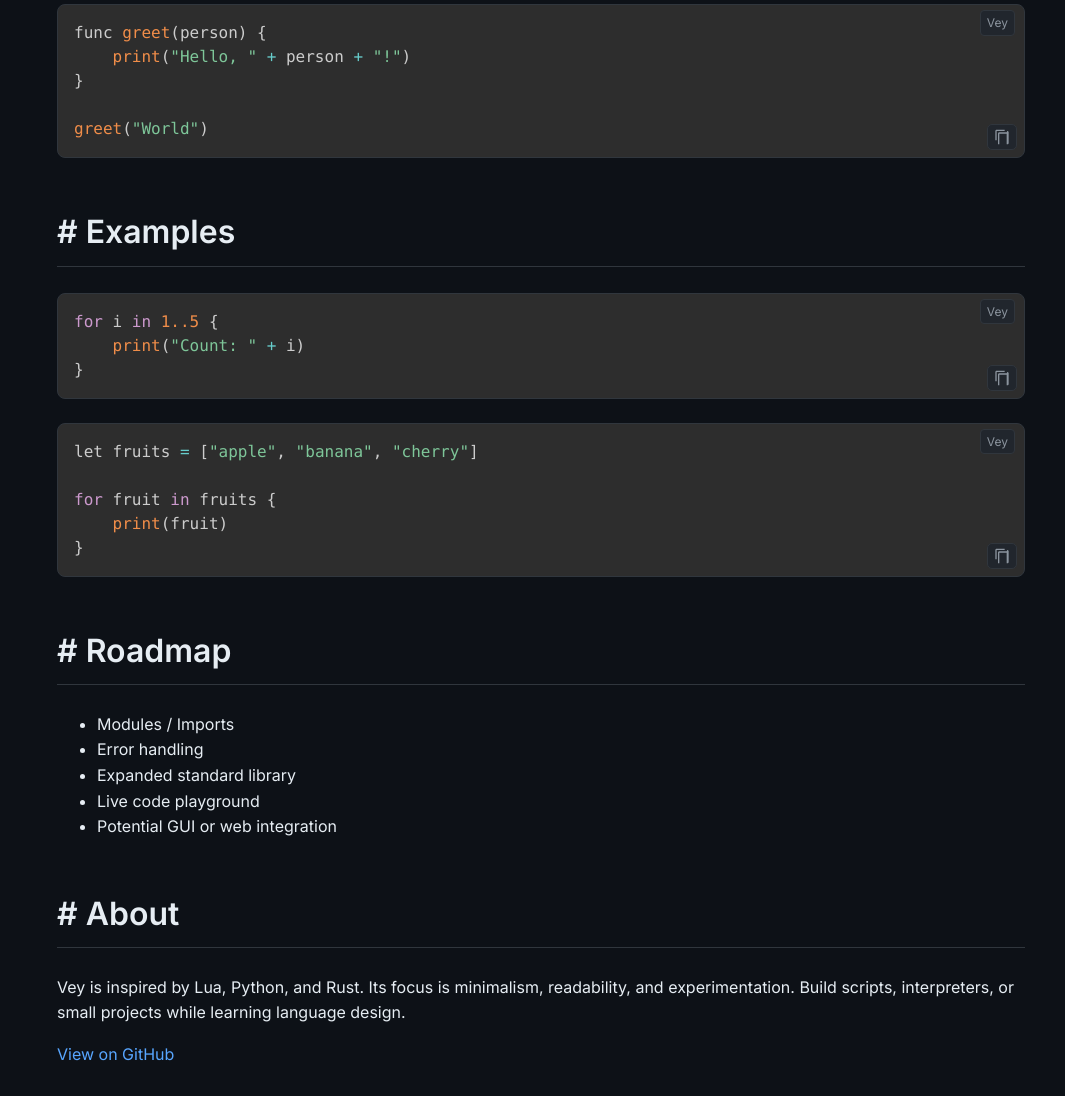
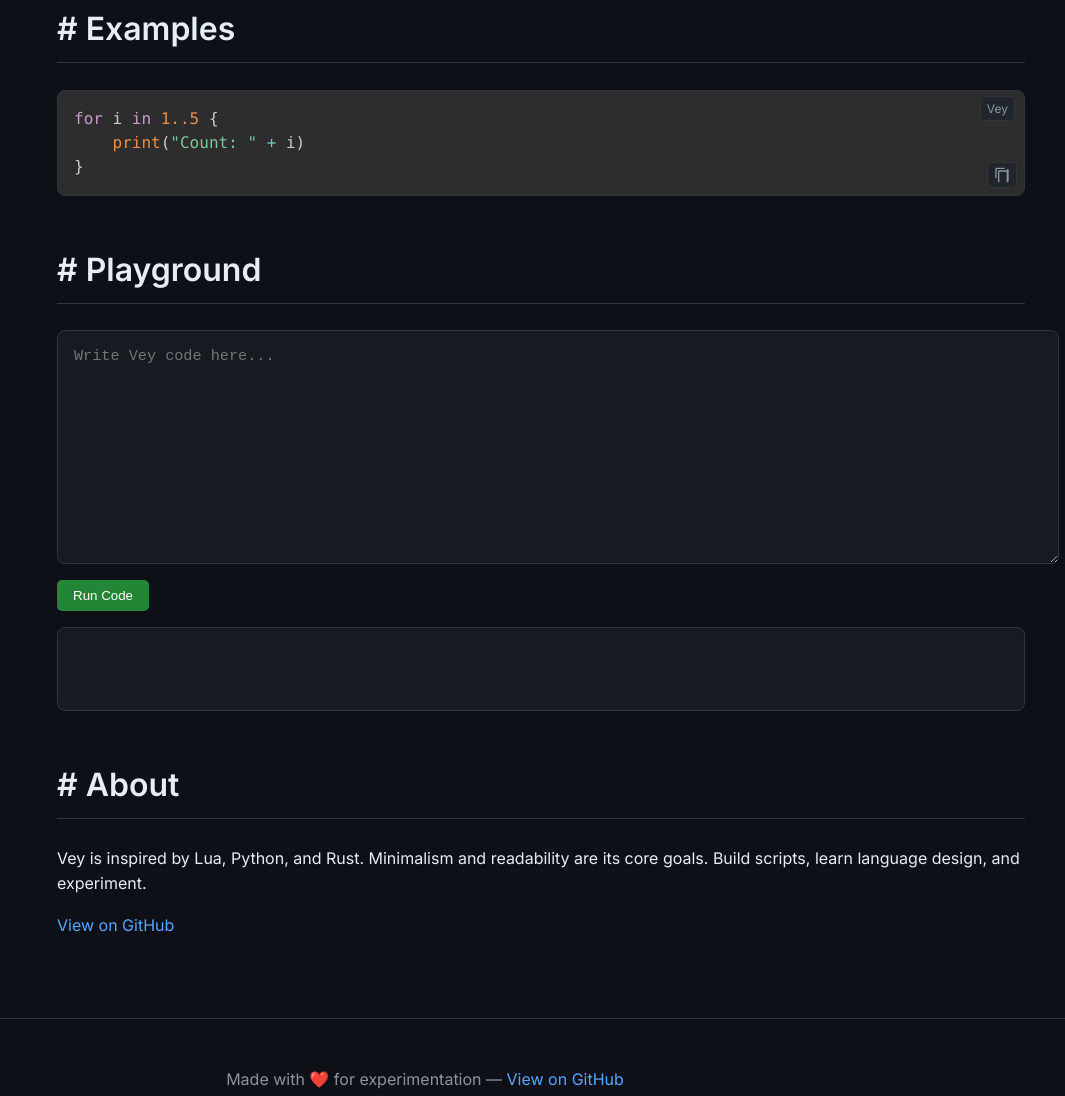
Before and after one commit to datashe192/Vey, a plain HTML site: page index.html in a window 1280 px wide. Shown: the part 678-1774 px from the top of the page, without its empty margins (215-1280 px from the left). Drawn offline with nearby package versions, Linux system fonts and the light colour scheme.

Commit message:
Update index.html

```diff
--- a/index.html
+++ b/index.html
@@ -3,9 +3,9 @@
 <head>
 <meta charset="UTF-8">
 <meta name="viewport" content="width=device-width, initial-scale=1.0">
-<title>Vey — Minimal Programming Language</title>
+<title>Vey — Interactive Playground</title>
 
-<!-- Google Fonts -->
+<!-- Fonts -->
 <link href="https://fonts.googleapis.com/css2?family=Inter:wght@400;600&display=swap" rel="stylesheet">
 
 <!-- Prism.js for code highlighting -->
@@ -14,177 +14,66 @@
 <script src="https://cdnjs.cloudflare.com/ajax/libs/prism/1.29.0/components/prism-clike.min.js"></script>
 
 <style>
-  /* --- Basic Layout --- */
-  body {
-    font-family: "Inter", sans-serif;
-    margin: 0;
-    padding: 0;
-    background: #0d1117;
-    color: #e6edf3;
-    line-height: 1.6;
-    scroll-behavior: smooth;
-  }
+  body { font-family: "Inter", sans-serif; margin:0; padding:0; background:#0d1117; color:#e6edf3; line-height:1.6; scroll-behavior:smooth; transition: background 0.3s, color 0.3s; }
+  header { background:#161b22; padding:2rem 1rem; text-align:center; border-bottom:1px solid #30363d; }
+  header h1 { font-size:3rem; margin:0; font-weight:700; }
+  header p { font-size:1.2rem; color:#8b949e; margin-top:0.5rem; }
+  main { display:flex; max-width:1200px; margin:2rem auto; padding:0 1rem; }
+  nav { flex:0 0 200px; margin-right:2rem; position:sticky; top:2rem; align-self:flex-start; }
+  nav a { display:block; color:#58a6ff; text-decoration:none; margin-bottom:1rem; font-weight:600; }
+  nav a.active, nav a:hover { text-decoration:underline; }
+  .content { flex:1; }
+  h2 { margin-top:3rem; font-size:2rem; border-bottom:1px solid #30363d; padding-bottom:0.5rem; opacity:0; transform: translateY(20px); transition: all 0.6s ease; }
+  .show { opacity:1; transform: translateY(0); }
+  .code-block { position:relative; margin:1.5rem 0; }
+  pre { background:#161b22; border:1px solid #30363d; border-radius:8px; padding:1rem; overflow-x:auto; }
+  code { font-family:"Fira Code", monospace; font-size:0.95rem; }
+  .lang-label { position:absolute; top:6px; right:10px; background:#21262d; color:#8b949e; font-size:0.75rem; padding:2px 6px; border-radius:4px; border:1px solid #30363d; }
+  .copy-btn { position:absolute; bottom:8px; right:8px; background:#21262d; border:1px solid #30363d; border-radius:5px; padding:4px 6px; display:flex; align-items:center; justify-content:center; cursor:pointer; transition:border-color 0.2s; }
+  .copy-btn svg { width:16px; height:16px; fill:#8b949e; }
+  .copy-btn.copied { border-color:#238636; }
+  footer { text-align:center; padding:2rem 1rem; color:#8b949e; border-top:1px solid #30363d; margin-top:4rem; }
+  a { color:#58a6ff; text-decoration:none; }
+  a:hover { text-decoration:underline; }
 
-  header {
-    background: #161b22;
-    padding: 2rem 1rem;
-    text-align: center;
-    border-bottom: 1px solid #30363d;
-  }
+  /* Playground */
+  #playground { margin-top:2rem; }
+  #editor { width:100%; height:200px; background:#161b22; color:#e6edf3; border-radius:8px; border:1px solid #30363d; padding:1rem; font-family:"Fira Code", monospace; font-size:0.95rem; resize:vertical; }
+  #run-btn { margin-top:0.5rem; padding:0.5rem 1rem; border:none; background:#238636; color:#fff; border-radius:5px; cursor:pointer; transition: background 0.2s; }
+  #run-btn:hover { background:#2ea043; }
+  #output { margin-top:1rem; background:#161b22; border:1px solid #30363d; border-radius:8px; padding:1rem; min-height:50px; white-space:pre-wrap; }
 
-  header h1 {
-    font-size: 3rem;
-    margin: 0;
-    font-weight: 700;
-  }
-
-  header p {
-    font-size: 1.2rem;
-    color: #8b949e;
-    margin-top: 0.5rem;
-  }
-
-  main {
-    display: flex;
-    max-width: 1200px;
-    margin: 2rem auto;
-    padding: 0 1rem;
-  }
-
-  /* --- Sidebar --- */
-  nav {
-    flex: 0 0 200px;
-    margin-right: 2rem;
-    position: sticky;
-    top: 2rem;
-    align-self: flex-start;
-  }
-
-  nav a {
-    display: block;
-    color: #58a6ff;
-    text-decoration: none;
-    margin-bottom: 1rem;
-    font-weight: 600;
-  }
-
-  nav a:hover {
-    text-decoration: underline;
-  }
-
-  /* --- Content --- */
-  .content {
-    flex: 1;
-  }
-
-  h2 {
-    margin-top: 3rem;
-    font-size: 2rem;
-    border-bottom: 1px solid #30363d;
-    padding-bottom: 0.5rem;
-  }
-
-  .code-block {
-    position: relative;
-    margin: 1.5rem 0;
-  }
-
-  pre {
-    background: #161b22;
-    border: 1px solid #30363d;
-    border-radius: 8px;
-    padding: 1rem;
-    overflow-x: auto;
-  }
-
-  code {
-    font-family: "Fira Code", monospace;
-    font-size: 0.95rem;
-  }
-
-  /* Vey label */
-  .lang-label {
-    position: absolute;
-    top: 6px;
-    right: 10px;
-    background: #21262d;
-    color: #8b949e;
-    font-size: 0.75rem;
-    padding: 2px 6px;
-    border-radius: 4px;
-    border: 1px solid #30363d;
-  }
-
-  /* Copy button */
-  .copy-btn {
-    position: absolute;
-    bottom: 8px;
-    right: 8px;
-    background: #21262d;
-    border: 1px solid #30363d;
-    border-radius: 5px;
-    padding: 4px 6px;
-    display: flex;
-    align-items: center;
-    justify-content: center;
-    cursor: pointer;
-    transition: border-color 0.2s;
-  }
-
-  .copy-btn svg {
-    width: 16px;
-    height: 16px;
-    fill: #8b949e;
-  }
-
-  .copy-btn.copied {
-    border-color: #238636;
-  }
-
-  footer {
-    text-align: center;
-    padding: 2rem 1rem;
-    color: #8b949e;
-    border-top: 1px solid #30363d;
-    margin-top: 4rem;
-  }
-
-  a {
-    color: #58a6ff;
-    text-decoration: none;
-  }
-
-  a:hover {
-    text-decoration: underline;
-  }
+  /* Dark/Light Toggle */
+  #theme-toggle { position:fixed; top:20px; right:20px; padding:6px 10px; border:none; border-radius:5px; cursor:pointer; background:#21262d; color:#8b949e; transition: background 0.3s, color 0.3s; }
+  #theme-toggle:hover { background:#30363d; }
 </style>
 </head>
 <body>
 
+<button id="theme-toggle">Toggle Dark/Light</button>
+
 <header>
   <h1>Vey</h1>
-  <p>A minimal, experimental programming language focused on clarity and simplicity.</p>
+  <p>Interactive Playground & Docs for the Vey Programming Language</p>
 </header>
 
 <main>
   <nav>
-    <a href="#home">Home</a>
+    <a href="#home" class="active">Home</a>
     <a href="#docs">Docs</a>
     <a href="#examples">Examples</a>
-    <a href="#roadmap">Roadmap</a>
+    <a href="#playground">Playground</a>
     <a href="#about">About</a>
   </nav>
 
   <div class="content">
-
-    <!-- Home Section -->
+    <!-- Home -->
     <section id="home">
       <h2># Home</h2>
-      <p>Vey is a minimal programming language built for experimentation, clarity, and simplicity.
-      Learn, explore, and build your own interpreters, scripts, and projects with Vey.</p>
+      <p>Vey is a minimal programming language built for experimentation and clarity. Explore code, run it live, and learn quickly.</p>
     </section>
 
-    <!-- Docs Section -->
+    <!-- Docs -->
     <section id="docs">
       <h2># Docs</h2>
       <div class="code-block">
@@ -196,21 +85,9 @@
 let version = 0.1
 let active = true</code></pre>
       </div>
-
-      <div class="code-block">
-        <span class="lang-label">Vey</span>
-        <button class="copy-btn" title="Copy">
-          <svg viewBox="0 0 24 24"><path d="M16 1H4c-1.1 0-2 .9-2 2v14h2V3h12V1zm3 4H8c-1.1 0-2 .9-2 2v16h14c1.1 0 2-.9 2-2V5c0-1.1-.9-2-2-2zm0 18H8V7h11v16z"/></svg>
-        </button>
-        <pre><code class="language-clike">func greet(person) {
-    print("Hello, " + person + "!")
-}
-
-greet("World")</code></pre>
-      </div>
     </section>
 
-    <!-- Examples Section -->
+    <!-- Examples -->
     <section id="examples">
       <h2># Examples</h2>
       <div class="code-block">
@@ -222,38 +99,20 @@ greet("World")</code></pre>
     print("Count: " + i)
 }</code></pre>
       </div>
-
-      <div class="code-block">
-        <span class="lang-label">Vey</span>
-        <button class="copy-btn" title="Copy">
-          <svg viewBox="0 0 24 24"><path d="M16 1H4c-1.1 0-2 .9-2 2v14h2V3h12V1zm3 4H8c-1.1 0-2 .9-2 2v16h14c1.1 0 2-.9 2-2V5c0-1.1-.9-2-2-2zm0 18H8V7h11v16z"/></svg>
-        </button>
-        <pre><code class="language-clike">let fruits = ["apple", "banana", "cherry"]
-
-for fruit in fruits {
-    print(fruit)
-}</code></pre>
-      </div>
     </section>
 
-    <!-- Roadmap Section -->
-    <section id="roadmap">
-      <h2># Roadmap</h2>
-      <ul>
-        <li>Modules / Imports</li>
-        <li>Error handling</li>
-        <li>Expanded standard library</li>
-        <li>Live code playground</li>
-        <li>Potential GUI or web integration</li>
-      </ul>
+    <!-- Playground -->
+    <section id="playground">
+      <h2># Playground</h2>
+      <textarea id="editor" placeholder="Write Vey code here..."></textarea>
+      <button id="run-btn">Run Code</button>
+      <div id="output"></div>
     </section>
 
-    <!-- About Section -->
+    <!-- About -->
     <section id="about">
       <h2># About</h2>
-      <p>Vey is inspired by Lua, Python, and Rust.
-      Its focus is minimalism, readability, and experimentation.
-      Build scripts, interpreters, or small projects while learning language design.</p>
+      <p>Vey is inspired by Lua, Python, and Rust. Minimalism and readability are its core goals. Build scripts, learn language design, and experiment.</p>
       <p><a href="https://github.com/yourusername/vey">View on GitHub</a></p>
     </section>
   </div>
@@ -264,6 +123,14 @@ for fruit in fruits {
 </footer>
 
 <script>
+  // Scroll fade-in effect
+  const sections = document.querySelectorAll('h2');
+  const observer = new IntersectionObserver(entries => {
+    entries.forEach(entry => { if(entry.isIntersecting){ entry.target.classList.add('show'); } });
+  }, { threshold: 0.1 });
+  sections.forEach(s => observer.observe(s));
+
+  // Copy buttons
   document.querySelectorAll(".copy-btn").forEach(btn => {
     btn.addEventListener("click", () => {
       const code = btn.nextElementSibling.innerText;
@@ -273,6 +140,37 @@ for fruit in fruits {
       });
     });
   });
+
+  // Playground run (simple JS simulation)
+  document.getElementById("run-btn").addEventListener("click", () => {
+    const code = document.getElementById("editor").value;
+    const output = document.getElementById("output");
+    // For demo: just echo code (replace with real Vey interpreter logic)
+    output.textContent = "Output:\n" + code.split('\n').map(l => "> " + l).join('\n');
+  });
+
+  // Sidebar highlight
+  const navLinks = document.querySelectorAll('nav a');
+  window.addEventListener('scroll', () => {
+    let current = '';
+    document.querySelectorAll('section').forEach(s => {
+      const sectionTop = s.offsetTop - 100;
+      if (pageYOffset >= sectionTop) current = s.getAttribute('id');
+    });
+    navLinks.forEach(a => a.classList.remove('active'));
+    document.querySelector(`nav a[href="#${current}"]`)?.classList.add('active');
+  });
+
+  // Dark/Light toggle
+  const themeBtn = document.getElementById("theme-toggle");
+  themeBtn.addEventListener("click", () => {
+    document.body.classList.toggle("light-mode");
+    if(document.body.classList.contains("light-mode")){
+      document.body.style.background="#fff"; document.body.style.color="#000";
+    }else{
+      document.body.style.background="#0d1117"; document.body.style.color="#e6edf3";
+    }
+  });
 </script>
 
 </body>
```
